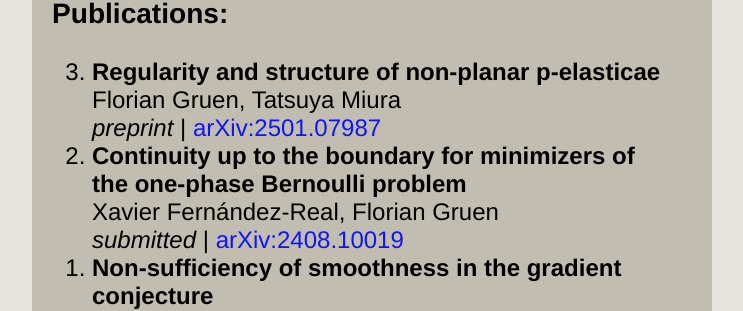
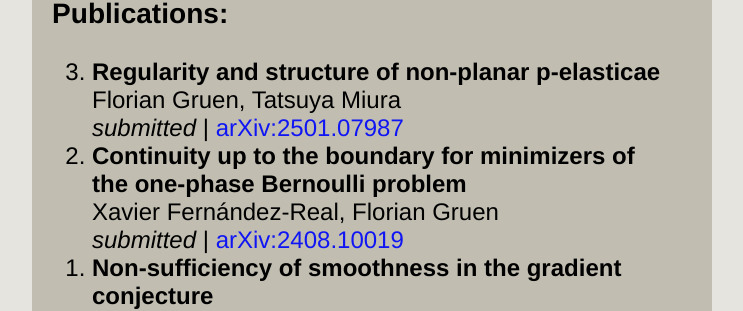
Before and after one commit to Cathelion/Cathelion.github.io, a Jekyll site: the page built from research/research.html, in a window 1280 px wide. Shown: the part 178-489 px from the top of the page, without its empty margins (268-1011 px from the left). Built offline with Jekyll 4.4.1, drawn with Linux system fonts in a browser that asks for light colours.

Commit message:
Update research.html

```diff
--- a/research/research.html
+++ b/research/research.html
@@ -7,7 +7,7 @@ title: Research
     		<div class="blurb">
 <h3>Publications:</h3>
 <ol reversed>
-<li> <b>Regularity and structure of non-planar p-elasticae</b> <br> Florian Gruen, Tatsuya Miura <br> <i>preprint</i> | <a href="https://arxiv.org/abs/2501.07987">arXiv:2501.07987</a> </li>
+<li> <b>Regularity and structure of non-planar p-elasticae</b> <br> Florian Gruen, Tatsuya Miura <br> <i>submitted</i> | <a href="https://arxiv.org/abs/2501.07987">arXiv:2501.07987</a> </li>
   <li> <b>Continuity up to the boundary for minimizers of the one-phase Bernoulli problem</b> <br> Xavier Fernández-Real, Florian Gruen <br> <i>submitted</i> | <a href="https://arxiv.org/abs/2408.10019">arXiv:2408.10019</a> </li>
 <li><b>Non-sufficiency of smoothness in the gradient conjecture</b> <br> Florian Gruen <br> <i>Appl. Math. E-Notes, 25(2025), 88-93</i> | <a href="https://arxiv.org/abs/2408.10582">arXiv:2408.10582</a> </li>
 </ol>
```
